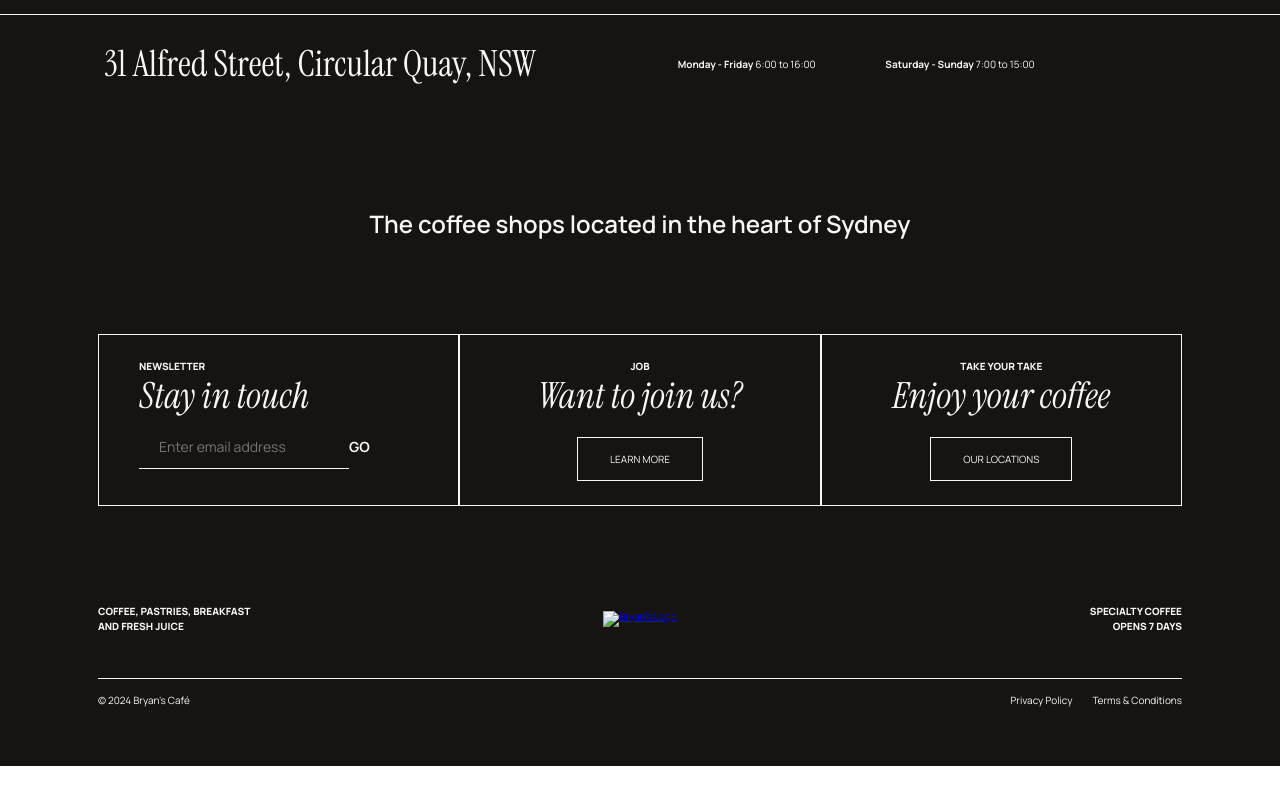
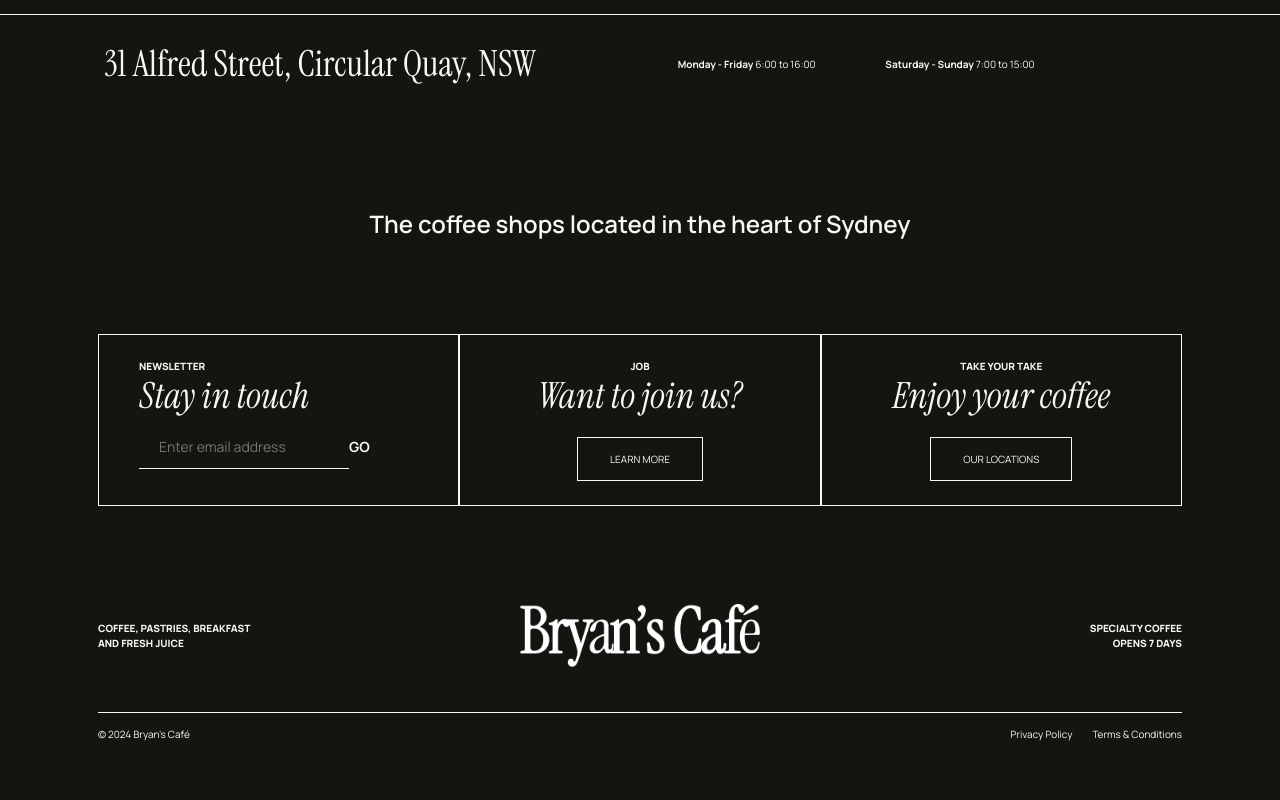
Before and after one commit to caramtus/bryanscafe-2024, a plain HTML site: page menu/menu.html in a window 1280 px wide. Shown: the part 2927-3727 px from the top of the page. Before the commit the page ends 3693 px from the top, so only its background shows below. Drawn offline with Linux system fonts and the light colour scheme; the site is published under a folder, as on GitHub Pages, so addresses that start at the root find nothing.

Commit message:
Add files via upload

```diff
--- a/menu/menu.html
+++ b/menu/menu.html
@@ -101,7 +101,7 @@
         <p class=" subheading fontsize-sm"> coffee, pastries, breakfast </br>and fresh juice</p>
         <div class="footer-logo">
         <a href="index.html"
-        ><img class="f-logo" src="/img/BryansCafe-w.png" alt="Bryan's Logo"
+        ><img class="f-logo" src="../img/BryansCafe-w.png" alt="Bryan's Logo"
       /></a>
     </div>
       <p class="subheading fontsize-sm text-right"> specialty coffee </br> opens 7 days </p>
```
